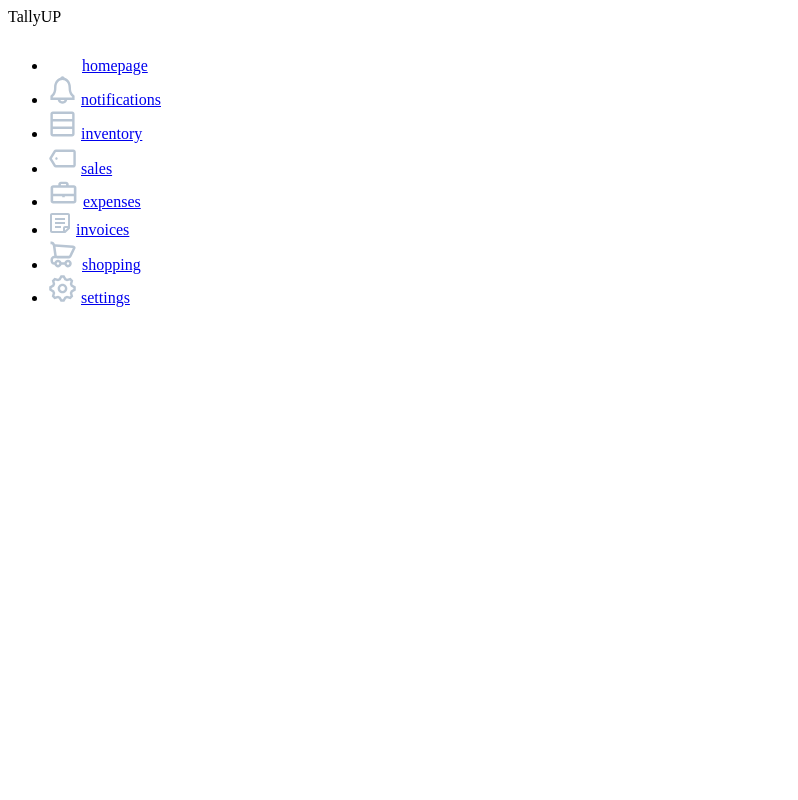
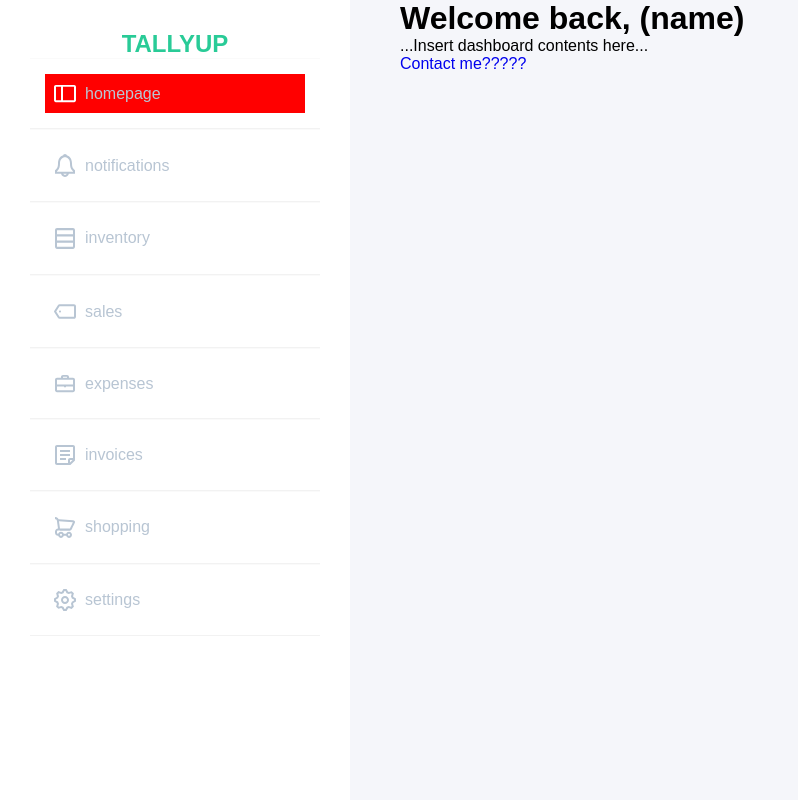
Before and after one commit to jeramiec/CSS-497-Capstone, a PHP site: page /homepage.php in a window 1280 px wide; the page is wider, and only the part inside the window is pictured. Shown: that part, without its empty margins (0-798 px from the left). Run offline with PHP 8.4, Linux system fonts and the light colour scheme.

Commit message:
Add files via upload

```diff
--- a/htdocs/TallyUP/homepage.php
+++ b/htdocs/TallyUP/homepage.php
@@ -4,63 +4,93 @@
 		<meta charset="UTF-8">
 		<meta name="viewport" content="width=device-width, initial-scale=1.0">
 		<meta http-equiv="X-UA-Compatible" content="ie=edge">
-		<title>Homepage</title>
+		<title>Homepage dashboard</title>
+		<link rel="stylesheet" href="style.css" />
 	</head>
+
+
 	<body>
 		<div class="nav-container">
 			<div class="wrapper">
 				<nav>
-					<div class="logo">
-						TallyUP
+					<div class="sidebar">
+						<div class="logo">
+							<h2>TallyUP</h2>
+						</div>
+						<ul>
+							<li><a class="current" href="#"><img class="btn home" src="icons/dashboard.svg" alt="home_btn"/>homepage</a></li>
+
+							<li><a href="#.php"><img class="btn notification" src="icons/notifications.svg" alt="notif_btn"/>
+								notifications</a>
+							</li>
+
+							<li><a href="#"><img class="btn inventory" src="icons/inventory.svg" alt="inv_btn"/>
+								inventory</a>
+							</li>
+
+							<li><a href="#"><img class="btn sales" src="icons/sales.svg" alt="sale_btn"/>
+								sales</a>
+							</li>
+
+							<li><a href="#"><img class="btn expenses" src="icons/expenses.svg" alt="exp_btn"/>
+								expenses</a>
+							</li>
+
+							<li><a href="#"><img class="btn invoices" src="icons/invoices.svg" alt="invoi_btn"/>
+								invoices</a>
+							</li>
+
+							<li><a href="#"><img class="btn shopping" src="icons/cart.svg" alt="shop_btn"/>
+								shopping</a>
+							</li>
+
+							<li><a href="#"><img class="btn settings" src="icons/settings.svg" alt="set_btn"/>
+								settings</a>
+							</li>
+						</ul>
+					</div>
+				</nav>
+
+				<div class="main_container">
+					<div class="wrapper">
+						<header>
+							<div class="main_content">
+								<h1>Welcome back, (name)</h1>
+									<p>...Insert dashboard contents here...</p>
+								<a href="#">Contact me?????</a>
+							</div>
+
+							<div class="hero-image">
+								<div class="photo-bg"></div>
+							</div>
+						</header>
+					</div>
+				</div>
+
+			</div>
+		</div>
+
+		<!--
+		<div class="main-container">
+			<div class="wrapper">
+				<header>
+					<div class="main-content">
+						<h1>Welcome back, (name)</h1>
+						<p>
+							...Insert dashboard contents here...
+						</p>
+						<a href="#">
+							Contact me?????
+						</a>
 					</div>
 
-					<ul class="nav-items">
-						<li>
-							<img class="home-btn" src="icons/dashboard.svg" alt=""/>
-							<a href="#">homepage</a>
-						</li>
-
-						<li>
-							<img class="notifications-btn" src="icons/notifications.svg" alt=""/>
-							<a href="#">notifications</a>
-						</li>
-
-						<li>
-							<img class="inventory-btn" src="icons/inventory.svg" alt=""/>
-							<a href="#">inventory</a>
-						</li>
-
-						<li>
-							<img class="sales-btn" src="icons/sales.svg" alt=""/>
-							<a href="#">sales</a>
-						</li>
-
-						<li>
-							<img class="expenses-btn" src="icons/expenses.svg" alt=""/>
-							<a href="#">expenses</a>
-						</li>
-
-						<li>
-							<img class="invoices-btn" src="icons/invoices.svg" alt=""/>
-							<a href="#">invoices</a>
-						</li>
-
-						<li>
-							<img class="shopping-btn" src="icons/cart.svg" alt=""/>
-							<a href="#">shopping</a>
-						</li>
-
-						<li>
-							<img class="settings-btn" src="icons/settings.svg" alt=""/>
-							<a href="#">settings</a>
-						</li>
-					</ul>
-				</nav>
+					<div class="hero-image">
+						<div class="photo-bg"></div>
+					</div>
+				</header>
 			</div>
-
-
-
 		</div>
+		-->
 
 		<script src="home.js"</script>
 	</body>
--- /dev/null
+++ b/htdocs/TallyUP/style.css
@@ -0,0 +1,64 @@
+/*CSS file*/
+* {
+	margin: 0;
+	padding: 0;
+	box-sizing: border-box;
+	list-style: none;
+	text-decoration: none;
+	font-family: "Roberto", sans-serif;
+}
+
+body{
+	font-family: "Roberto", sans-serif;
+	background: #F5F6FA;
+}
+
+.wrapper {
+	display: flex
+	position: relative;
+}
+
+.wrapper .sidebar{
+	position: fixed;
+	width: 350px;
+	height: 100%;
+	background: #FFFFFF;
+	padding: 30px;
+}
+
+.wrapper .sidebar h2{
+	color: #29CB97;
+	text-transform: uppercase;
+	text-align: center;
+	margin-bottom: 30px 0;
+}
+
+.wrapper .sidebar .current {
+	background-color: red;
+}
+
+.wrapper .sidebar ul li{
+	padding: 15px;
+	border-bottom: 1px solid rgba(0,0,0,0.05);
+	border-top: 1px solid rgba(151,151,151,0.05);
+}
+
+.wrapper .sidebar ul li a{
+	color: #B8C5D3;
+	display: flex;
+	align-items: center;
+}
+
+.wrapper .sidebar ul li a .btn{
+	width: 40px;
+	padding: 8px;
+}
+
+.wrapper .sidebar ul li:hover{
+	background: #679CF6;
+}
+
+.wrapper .main_container{
+	width: 100%;
+	margin-left: 400px;
+}
```
